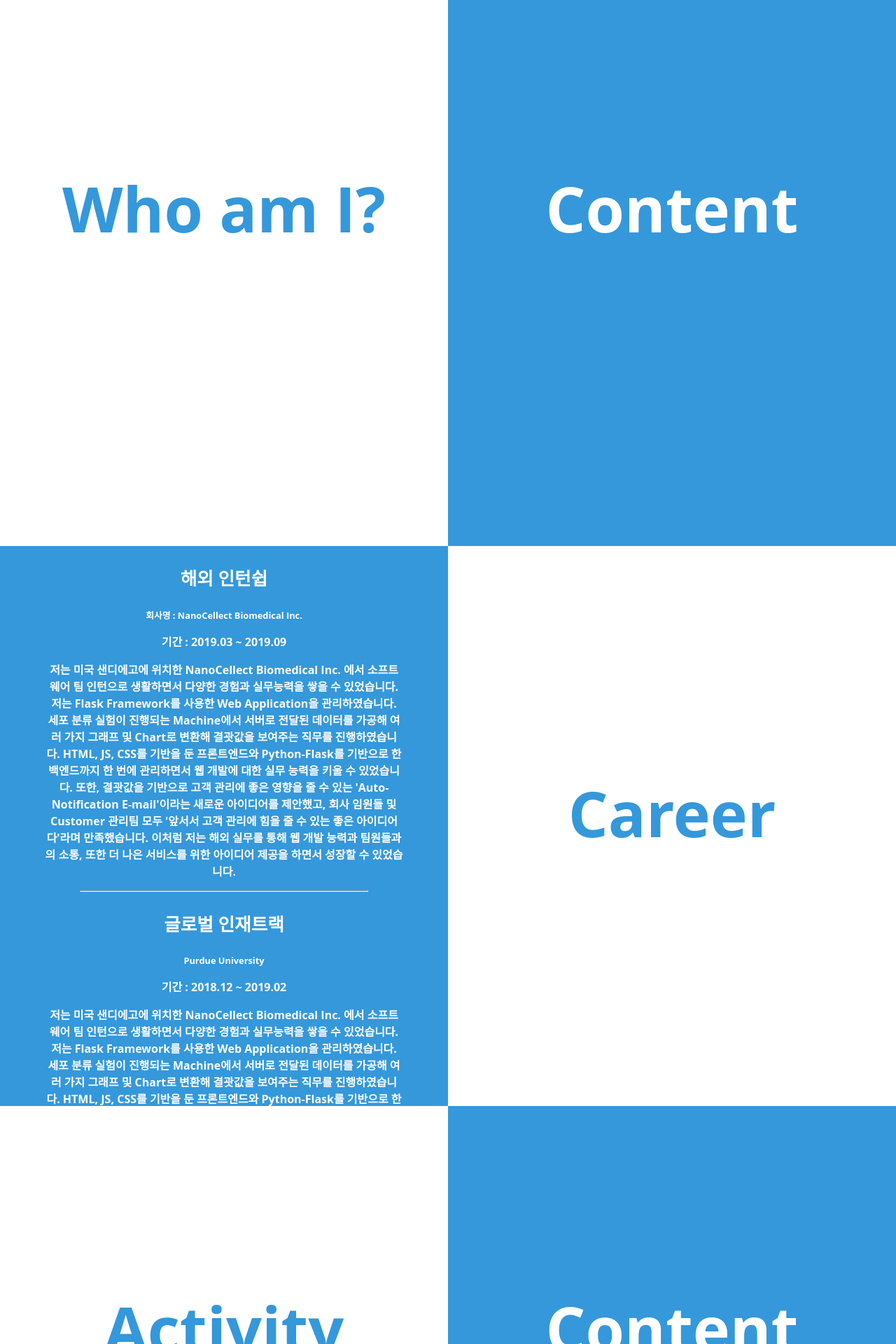
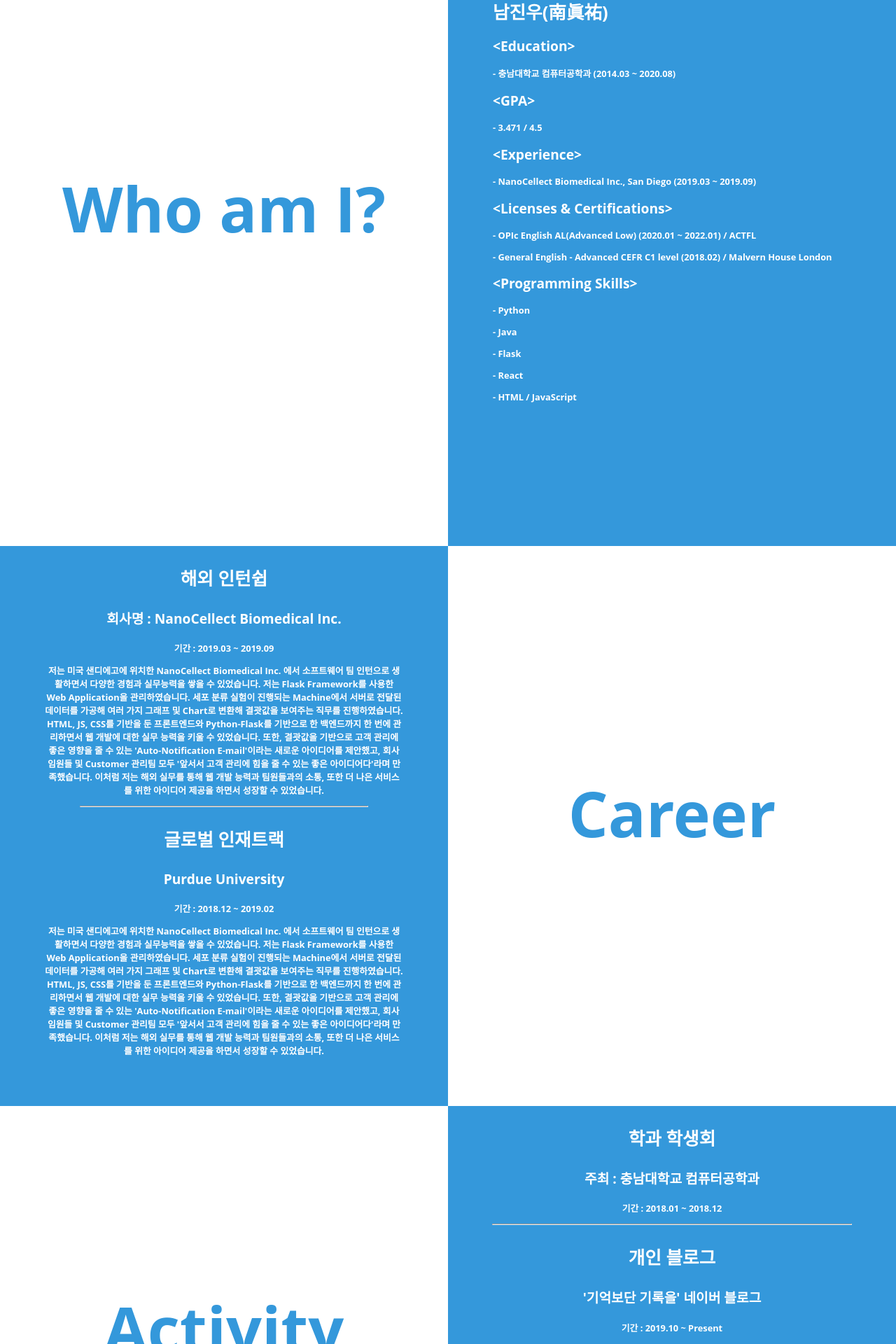
Before and after one commit to NamJinWoo/portfolio, a React (Create React App) app: page / in a window 1280 px wide. Shown: the part 820-2740 px from the top of the page at 70% size. Built offline with nearby package versions, Linux system fonts and the light colour scheme.

Commit message:
add content

```diff
--- a/src/css/Activity.css
+++ b/src/css/Activity.css
@@ -20,6 +20,7 @@
     top: 0;
     width: 50%;
     height: 100vh;
+    overflow-y: scroll;
     margin: 0;
     display: inline-block;
 }
@@ -38,10 +39,24 @@
 .activity_content{
   text-align: center;
   vertical-align: middle;
-  padding-top: 40%;
   margin: auto;
   color: #ffffff;
-  font-size: 7vw;
   font-family: 'Open Sans', sans-serif;
   font-weight: 700;
 }
+
+.activity_content .activity_content_title{
+  font-size: 2vw;
+}
+
+.activity_content .activity_content_company{
+  font-size: 1.5vw;
+}
+
+.activity_content .activity_content_desc{
+  font-size: 1vw;
+}
+
+hr{
+  width: 80%;
+}
--- a/src/css/Award.css
+++ b/src/css/Award.css
@@ -10,6 +10,7 @@
     top: 0;
     width: 50%;
     height: 100vh;
+    overflow-y: scroll;
     margin: 0;
     display: inline-block;
 }
@@ -38,10 +39,24 @@
 .award_content{
   text-align: center;
   vertical-align: middle;
-  padding-top: 40%;
   margin: auto;
   color: #ffffff;
-  font-size: 7vw;
   font-family: 'Open Sans', sans-serif;
   font-weight: 700;
 }
+
+.award_content .award_content_title{
+  font-size: 2vw;
+}
+
+.award_content .award_content_company{
+  font-size: 1.5vw;
+}
+
+.award_content .award_content_desc{
+  font-size: 1vw;
+}
+
+hr{
+  width: 80%;
+}
--- a/src/css/Career.css
+++ b/src/css/Career.css
@@ -12,6 +12,7 @@
     height: 100vh;
     max-width: 50%;
     max-height: 100vh;
+    overflow-y: scroll;
     margin: 0;
     display: inline-block;
 }
@@ -60,6 +61,9 @@
   }
 
   .career_content .career_content_company{
+    font-size: 1.5vw;
+  }
+  .career_content .career_content_desc{
     font-size: 1vw;
   }
 
--- a/src/css/Introduction.css
+++ b/src/css/Introduction.css
@@ -20,6 +20,7 @@
     top: 0;
     width: 50%;
     height: 100vh;
+    overflow-y: scroll;
     margin: 0;
     display: inline-block;
 }
@@ -36,12 +37,11 @@
 }
 
 .intro_content{
-  text-align: center;
+  width: 80%;
   vertical-align: middle;
-  padding-top: 40%;
   margin: auto;
   color: #ffffff;
-  font-size: 7vw;
   font-family: 'Open Sans', sans-serif;
   font-weight: 700;
+  font-size: 1vw;
 }
--- a/src/portfolio/Activity.js
+++ b/src/portfolio/Activity.js
@@ -8,7 +8,31 @@ function Activity(){
                 <p className="activity_title">Activity</p>
             </div>
             <div className="activity_right_content">
-                <div className="activity_content">Content</div>
+                <div className="activity_content_container">
+                    <div className="activity_content">
+                        <h3 className="activity_content_title">학과 학생회</h3>
+                        <p className="activity_content_company">주최 : 충남대학교 컴퓨터공학과</p>
+                        <p className="activity_content_desc">기간 : 2018.01 ~ 2018.12</p>
+                        <p className="activity_content_desc"></p>
+                    </div>
+                    <hr></hr>
+                    <div className="activity_content">
+                        <h3 className="activity_content_title">개인 블로그</h3>
+                        <p className="activity_content_company">'기억보단 기록을' 네이버 블로그</p>
+                        <p className="activity_content_desc">기간 : 2019.10 ~ Present</p>
+                        <p className="activity_content_desc"><a href="https://blog.naver.com/cjsencks">기억보단 기록을 블로그</a></p>
+                    </div>
+                    <hr></hr>
+                    <div className="activity_content">
+                        <h3 className="activity_content_title">기타 활동</h3>
+                        <p className="activity_content_company">학부생 튜터 2회</p>
+                        <p className="activity_content_desc">기간 : 2018.09 ~ 2018.11 / 2020.03 ~ Present</p>
+                        <p className="activity_content_desc">1학년 대상 Git 강의 / 3학년 대상 IT 영어</p>
+                        <p className="activity_content_company">1:1 코딩 튜터</p>
+                        <p className="activity_content_desc">기간 : 2018.10 ~ 2018.12</p>
+                        <p className="activity_content_desc">컴퓨터공학과 복수전공을 진행하는 다른 학과 학생들에게 코딩에 대한 개념을 설명하고 실습함.</p>
+                    </div>
+                </div>
             </div>
         </div>
     );
--- a/src/portfolio/Award.js
+++ b/src/portfolio/Award.js
@@ -5,7 +5,21 @@ function Award(){
     return (
         <div className="award_container">
             <div className="award_left_content">
-                <div className="award_content">Content</div>
+                <div className="award_content_container">
+                    <div className="award_content">
+                        <h3 className="award_content_title">Webolution</h3>
+                        <p className="award_content_company">개발부문 최우수상</p>
+                        <p className="award_content_desc">수상일자 : 2018.09.29</p>
+                        <p className="award_content_desc">수상기관 : 충남대학교 컴퓨터공학과</p>
+                    </div>
+                    <hr></hr>
+                    <div className="award_content">
+                        <h3 className="award_content_title">경상북도 공공데이터 활용 아이디어 발굴 및 앱 공모전</h3>
+                        <p className="award_content_company">아이디어 부문 장려상</p>
+                        <p className="award_content_desc">수상일자 : 2015.10.01</p>
+                        <p className="award_content_desc">수상기관 : 대구대학교</p>
+                    </div>
+                </div>
             </div>
             <div className="award_right_content">
                 <p className="award_title">Award</p>
--- a/src/portfolio/Introduction.js
+++ b/src/portfolio/Introduction.js
@@ -8,7 +8,24 @@ function Introduction(){
                 <p className="intro_title">Who am I?</p>
             </div>
             <div className="intro_right_content">
-                <div className="intro_content">Content</div>
+                <div className="intro_content">
+                    <h1>남진우(南眞祐)</h1>
+                    <h2>&lt;Education&gt;</h2>
+                    <p>- 충남대학교 컴퓨터공학과 (2014.03 ~ 2020.08)</p>
+                    <h2>&lt;GPA&gt;</h2>
+                    <p>- 3.471 / 4.5</p>
+                    <h2>&lt;Experience&gt;</h2>
+                    <p>- NanoCellect Biomedical Inc., San Diego (2019.03 ~ 2019.09)</p>
+                    <h2>&lt;Licenses & Certifications&gt;</h2>
+                    <p>- OPIc English AL(Advanced Low) (2020.01 ~ 2022.01) / ACTFL</p>
+                    <p>- General English - Advanced CEFR C1 level (2018.02) / Malvern House London</p>
+                    <h2>&lt;Programming Skills&gt;</h2>
+                    <p>- Python</p>
+                    <p>- Java</p>
+                    <p>- Flask</p>
+                    <p>- React</p>
+                    <p>- HTML / JavaScript</p>
+                </div>
             </div>
         </div>
     );
```
